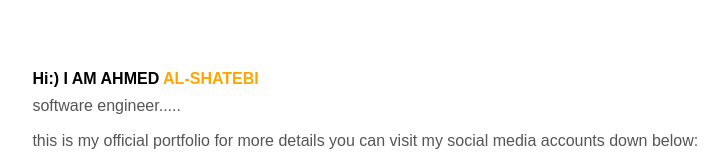
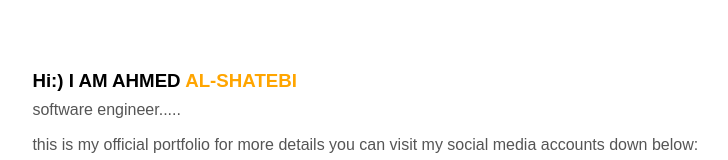
Before and after one commit to a7med-alshatebi/portofilo, a plain HTML site: page index.html in a window 1280 px wide. Shown: the part 162-322 px from the top of the page, without its empty margins (70-798 px from the left). Drawn offline with Linux system fonts and the light colour scheme.

Commit message:
Update index.html

```diff
--- a/index.html
+++ b/index.html
@@ -15,7 +15,7 @@
             </ul>
         </nav>
         <div class="detel">
-            <h4>Hi:) I AM AHMED <span>AL-SHATEBI</span></h4>
+            <h3>Hi:) I AM AHMED <span>AL-SHATEBI</span></h3>
 
             <p> software engineer..... <br>this is my official portfolio  for more details you can visit my social media accounts  down below: </p>
         </div>
```
